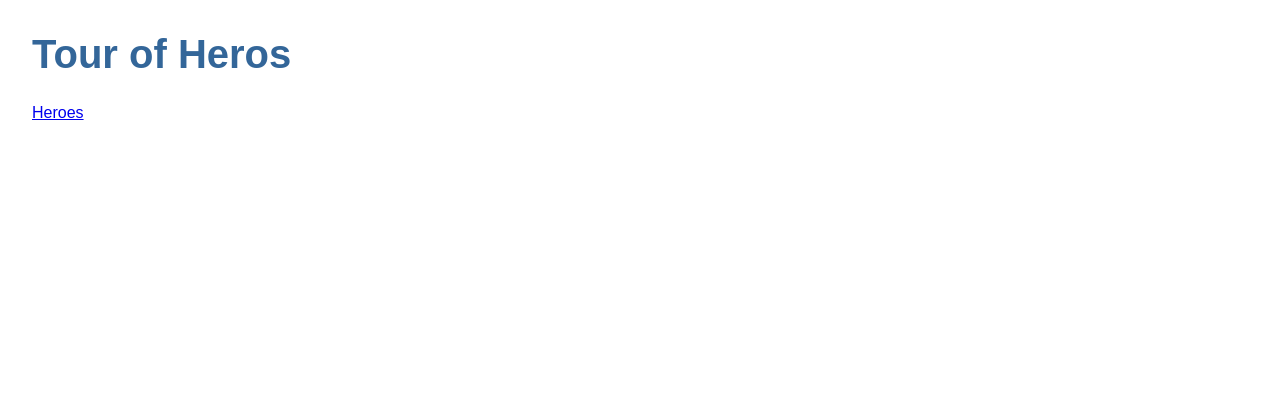
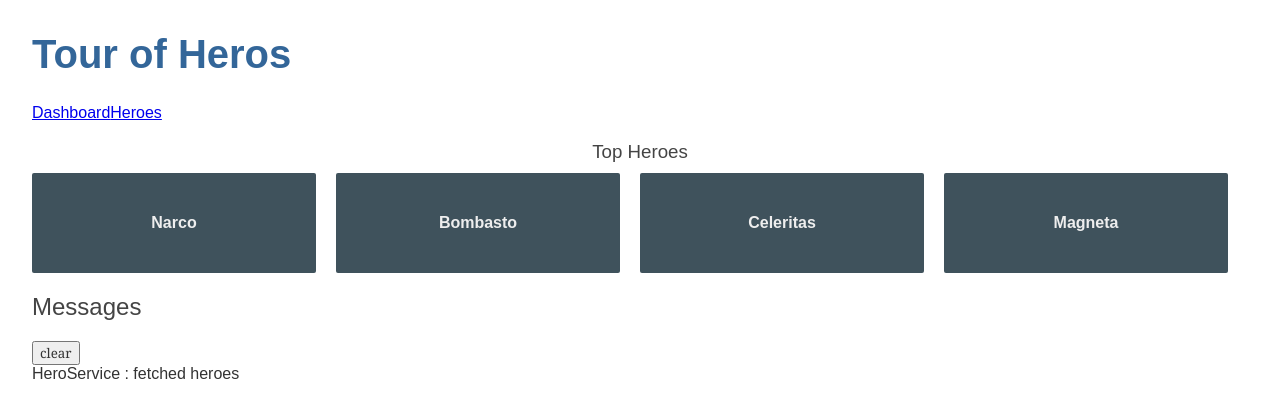
Before and after one commit to melod96/angular4_exer, an Angular app in the folder heros-tour/: page /dashboard in a window 1280 px wide. Before the commit this address led to /. Shown: the top 418 px of the page. Built offline with nearby package versions, Linux system fonts and the light colour scheme.

Commit message:
대시보드 추가 및 라우터 연결

```diff
--- a/heros-tour/src/app/app-routing.module.ts
+++ b/heros-tour/src/app/app-routing.module.ts
@@ -1,10 +1,13 @@
 import { NgModule } from '@angular/core';
 import { RouterModule, Routes } from '@angular/router';
 import { HeroesComponent } from './heroes/heroes.component';
+import { DashboardComponent } from './dashboard/dashboard.component';
 
 const routes : Routes = [
   // 입력한 URL에 맞는 컴포넌트를 매핑
-  { path : 'heroes', component : HeroesComponent }
+  { path : '', redirectTo : '/dashboard', pathMatch : 'full' },
+  { path : 'heroes', component : HeroesComponent },
+  { path : 'dashboard', component : DashboardComponent }
 ];
 
 
--- a/heros-tour/src/app/app.component.html
+++ b/heros-tour/src/app/app.component.html
@@ -2,6 +2,7 @@
 
 <!-- routerLink로 호출할 URL 지정 -->
 <nav>
+    <a routerLink="/dashboard">Dashboard</a>
     <a routerLink="/heroes">Heroes</a>
 </nav>
 
--- a/heros-tour/src/app/app.module.ts
+++ b/heros-tour/src/app/app.module.ts
@@ -9,13 +9,15 @@
 import { HeroDetailComponent } from './hero-detail/hero-detail.component';
 import { MessagesComponent } from './messages/messages.component';
 import { AppRoutingModule } from './app-routing.module';
+import { DashboardComponent } from './dashboard/dashboard.component';
 
 @NgModule({
   declarations: [
     AppComponent,
     HeroesComponent,
     HeroDetailComponent,
-    MessagesComponent
+    MessagesComponent,
+    DashboardComponent
   ],
   imports: [
     BrowserModule,
--- /dev/null
+++ b/heros-tour/src/app/dashboard/dashboard.component.css
@@ -0,0 +1,63 @@
+/* DashboardComponent's private CSS styles */
+[class*='col-'] {
+    float: left;
+    padding-right: 20px;
+    padding-bottom: 20px;
+  }
+  [class*='col-']:last-of-type {
+    padding-right: 0;
+  }
+  a {
+    text-decoration: none;
+  }
+  *, *:after, *:before {
+    -webkit-box-sizing: border-box;
+    -moz-box-sizing: border-box;
+    box-sizing: border-box;
+  }
+  h3 {
+    text-align: center;
+    margin-bottom: 0;
+  }
+  h4 {
+    position: relative;
+  }
+  .grid {
+    margin: 0;
+  }
+  .col-1-4 {
+    width: 25%;
+  }
+  .module {
+    padding: 20px;
+    text-align: center;
+    color: #eee;
+    max-height: 120px;
+    min-width: 120px;
+    background-color: #3f525c;
+    border-radius: 2px;
+  }
+  .module:hover {
+    background-color: #eee;
+    cursor: pointer;
+    color: #607d8b;
+  }
+  .grid-pad {
+    padding: 10px 0;
+  }
+  .grid-pad > [class*='col-']:last-of-type {
+    padding-right: 20px;
+  }
+  @media (max-width: 600px) {
+    .module {
+      font-size: 10px;
+      max-height: 75px; }
+  }
+  @media (max-width: 1024px) {
+    .grid {
+      margin: 0;
+    }
+    .module {
+      min-width: 60px;
+    }
+  }
--- /dev/null
+++ b/heros-tour/src/app/dashboard/dashboard.component.html
@@ -0,0 +1,9 @@
+<h3>Top Heroes</h3>
+
+<div class="grid grid-pad">
+    <a *ngFor="let hero of heroes" class="col-1-4">
+        <div class="module hero">
+            <h4>{{hero.name}}</h4>
+        </div>
+    </a>
+</div>
--- /dev/null
+++ b/heros-tour/src/app/dashboard/dashboard.component.ts
@@ -0,0 +1,26 @@
+import { Component, OnInit } from '@angular/core';
+import { Hero } from '../hero';
+import { HeroService } from '../hero.service';
+
+@Component({
+  selector: 'app-dashboard',
+  templateUrl: './dashboard.component.html',
+  styleUrls: ['./dashboard.component.css']
+})
+export class DashboardComponent implements OnInit {
+
+  heroes : Hero[] = [];
+
+  getHeroes() : void {
+    this.heroService.getHeroes().subscribe(heroes => this.heroes = heroes.slice(1,5));
+  }
+
+  constructor(
+    private heroService : HeroService
+  ) { }
+
+  ngOnInit(): void {
+    this.getHeroes();
+  }
+
+}
```
Also changed, not shown: 1 other file (tests, documents, lock files or other folders).
